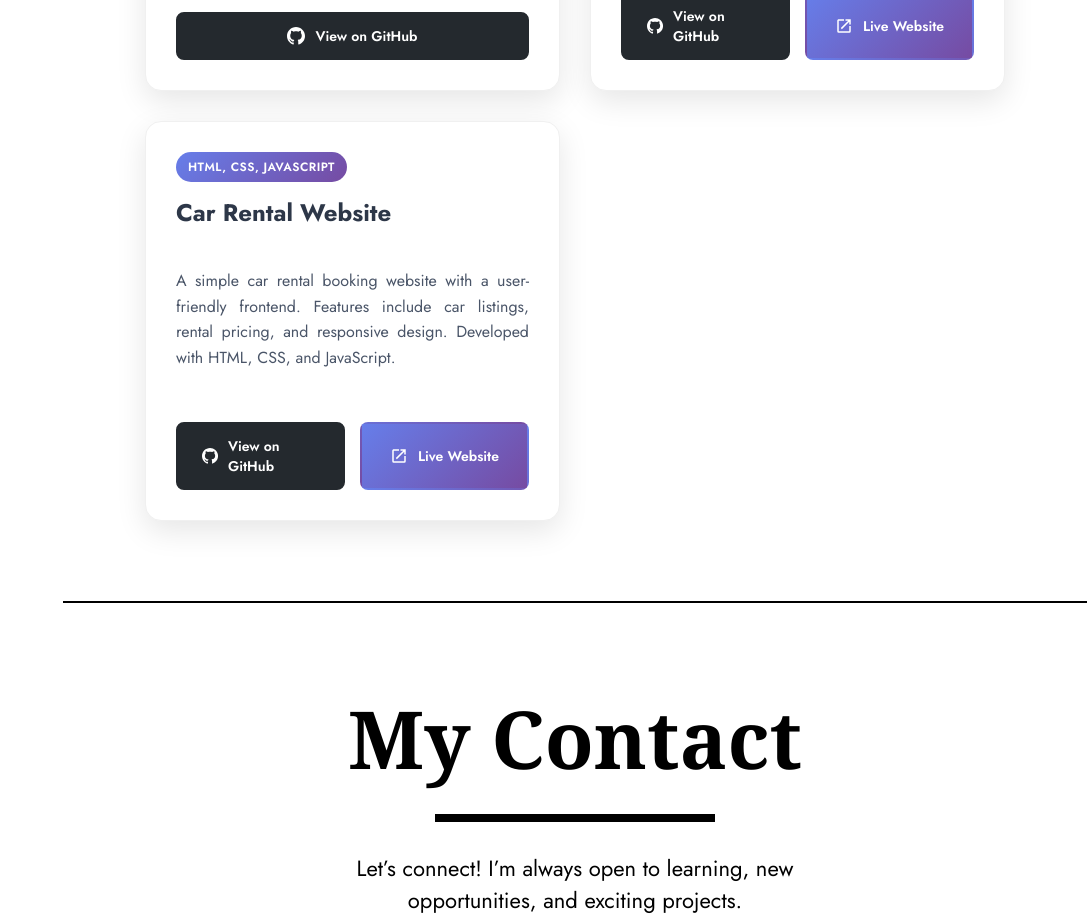
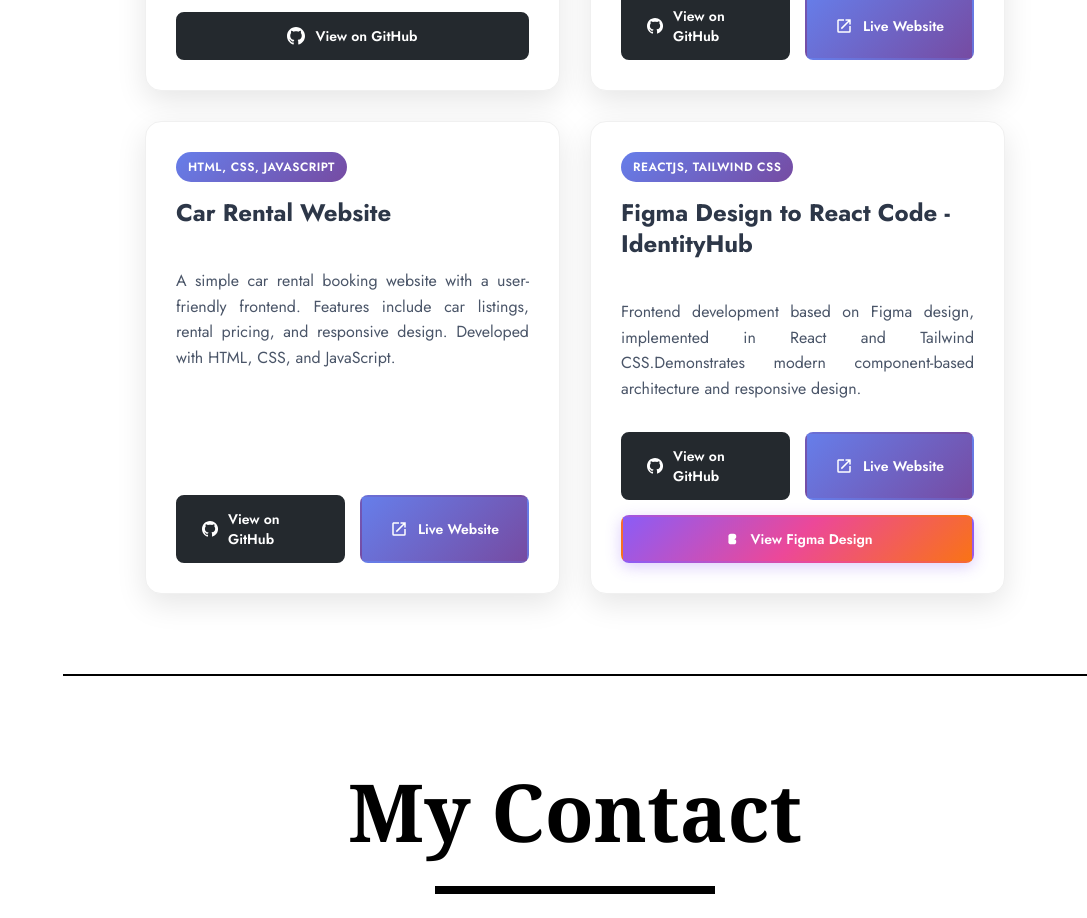
Before and after one commit to ishanshah018/Portfolio, a React (Vite) app: page / in a window 1280 px wide. Shown: the part 6280-7198 px from the top of the page, without its empty margins (193-1280 px from the left). Built offline with nearby package versions, Linux system fonts and the light colour scheme.

Commit message:
Project update added new

```diff
--- a/src/Components/Portfolio/Portfoio.jsx
+++ b/src/Components/Portfolio/Portfoio.jsx
@@ -39,6 +39,15 @@ function Portfolio() {
             description: "A simple car rental booking website with a user-friendly frontend. Features include car listings, rental pricing, and responsive design. Developed with HTML, CSS, and JavaScript.",
             githubLink: "https://github.com/ishanshah018/Car_Rental_Website",
             liveLink: "https://autoluxee.netlify.app/"
+        },
+        {
+            id: 6,
+            title: "Figma Design to React Code - IdentityHub",
+            tech: "ReactJS, Tailwind CSS",
+            description: "Frontend development based on Figma design, implemented in React and Tailwind CSS.Demonstrates modern component-based architecture and responsive design.",
+            githubLink: "https://github.com/ishanshah018/Figma-UI-Implementation-with-React--Tailwind.",
+            liveLink: "https://ishan-work.vercel.app/",
+            figmaLink: "https://www.figma.com/design/g6NcOBlJv22SjAk7UKHIm9/IdentityHub?node-id=0-1"
         }
     ];
 
@@ -86,6 +95,22 @@ function Portfolio() {
                                     Live Website
                                 </a>
                             )}
+
+                            {project.id === 6 && project.figmaLink && (
+                                <a
+                                    href={project.figmaLink}
+                                    target="_blank"
+                                    rel="noopener noreferrer"
+                                    className={portfolioCSS.figma_button}
+                                >
+                                    <svg className={portfolioCSS.figma_icon} viewBox="0 0 24 24" fill="currentColor">
+                                        <path d="M15.5 12a3.5 3.5 0 1 1-7 0 3.5 3.5 0 0 1 7 0Z"/>
+                                        <path d="M8.5 8.5a3.5 3.5 0 0 1 3.5-3.5h3.5a3.5 3.5 0 1 1 0 7H12a3.5 3.5 0 0 1-3.5-3.5Z"/>
+                                        <path d="M8.5 15.5a3.5 3.5 0 0 1 3.5-3.5h3.5a3.5 3.5 0 1 1 0 7H12a3.5 3.5 0 0 1-3.5-3.5Z"/>
+                                    </svg>
+                                    View Figma Design
+                                </a>
+                            )}
                         </div>
                     </div>
                 ))}
--- a/src/Components/Portfolio/Portfolio.module.css
+++ b/src/Components/Portfolio/Portfolio.module.css
@@ -146,6 +146,53 @@
     height: 18px;
 }
 
+.figma_button {
+    display: inline-flex;
+    align-items: center;
+    gap: 10px;
+    background: linear-gradient(135deg, #8B5CF6 0%, #EC4899 50%, #F97316 100%);
+    color: white;
+    text-decoration: none;
+    padding: 12px 24px;
+    border-radius: 8px;
+    font-weight: 600;
+    font-size: 14px;
+    transition: all 0.3s ease;
+    border: 2px solid transparent;
+    flex: 1;
+    justify-content: center;
+    min-width: 140px;
+    position: relative;
+    overflow: hidden;
+    box-shadow: 0 4px 15px rgba(139, 92, 246, 0.3);
+}
+
+.figma_button:hover {
+    background: linear-gradient(135deg, #7C3AED 0%, #DB2777 50%, #EA580C 100%);
+    transform: translateY(-2px);
+    box-shadow: 0 8px 25px rgba(139, 92, 246, 0.4);
+}
+
+.figma_button::before {
+    content: '';
+    position: absolute;
+    top: 0;
+    left: -100%;
+    width: 100%;
+    height: 100%;
+    background: linear-gradient(90deg, transparent, rgba(255,255,255,0.3), transparent);
+    transition: left 0.5s;
+}
+
+.figma_button:hover::before {
+    left: 100%;
+}
+
+.figma_icon {
+    width: 18px;
+    height: 18px;
+}
+
 @media screen and (max-width: 1200px) {
     .Portfolio_Cards{
         grid-template-columns: repeat(auto-fit, minmax(350px, 1fr));
@@ -176,7 +223,8 @@
     }
 
     .github_button,
-    .live_button {
+    .live_button,
+    .figma_button {
         min-width: 120px;
     }
 }
@@ -200,7 +248,8 @@
     }
 
     .github_button,
-    .live_button {
+    .live_button,
+    .figma_button {
         padding: 10px 20px;
         font-size: 13px;
         min-width: auto;
```
